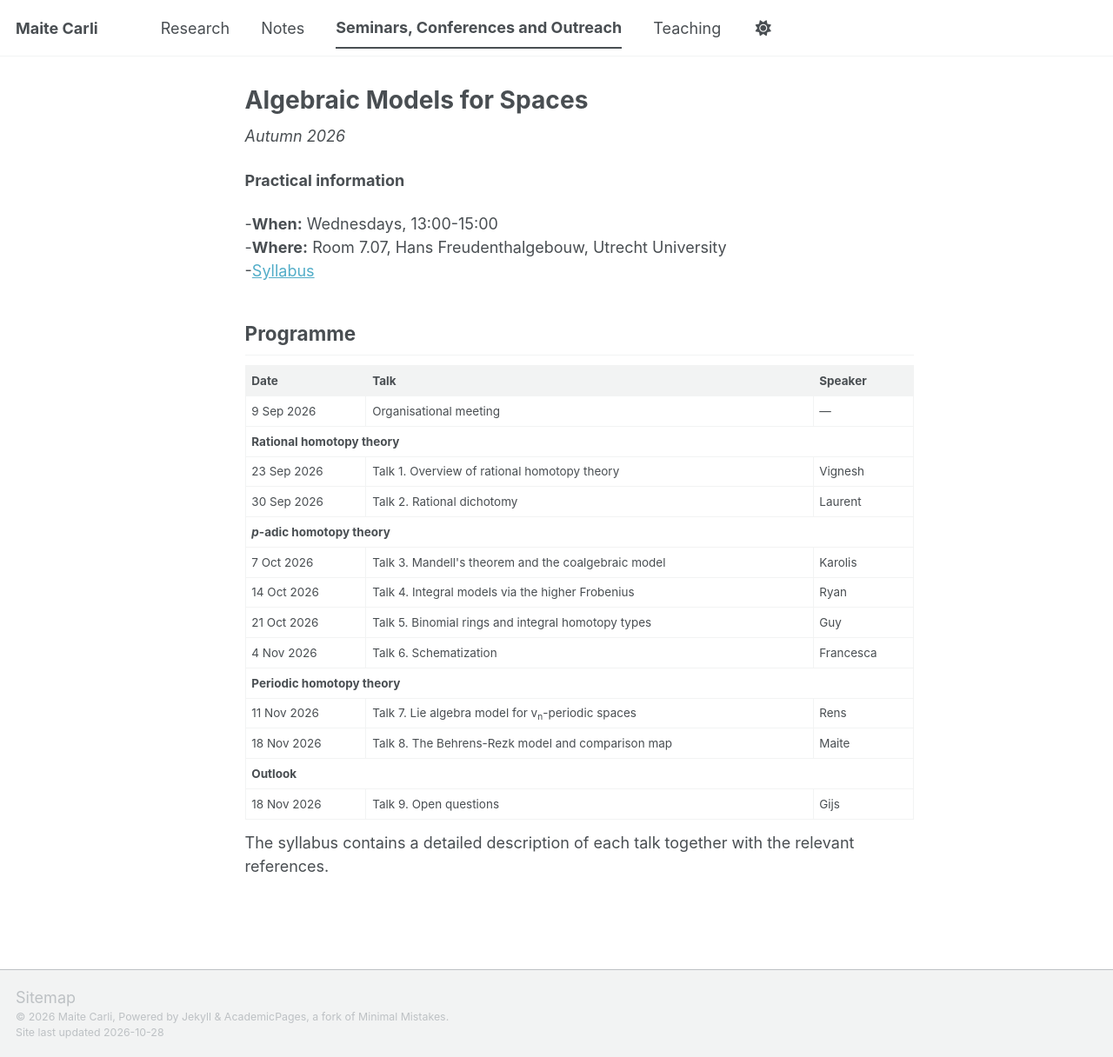
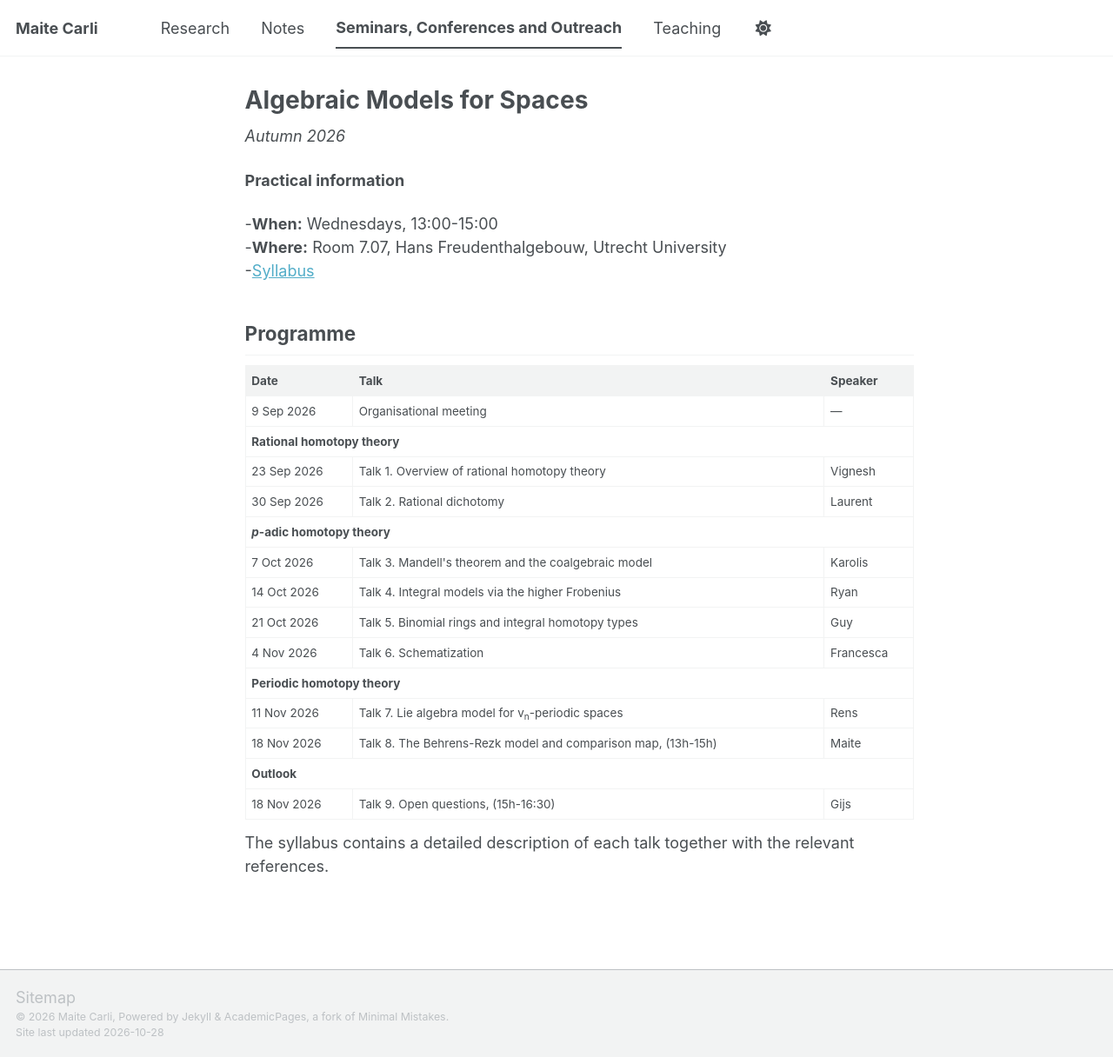
Before and after one commit to Maite-Carli/Maite-Carli.github.io, a Jekyll site: the page built from _pages/seminar.md, in a window 1280 px wide and 1216 px high. Shown: the whole window at 87% size. Built offline with Jekyll 4.4.1, drawn with Linux system fonts in a browser that asks for light colours; a script bundle is joined from its source files by our own code; library files that are not in the unit come from our copies.

Commit message:
Update seminar titles and times in seminar.yml

```diff
--- a/_data/seminar.yml
+++ b/_data/seminar.yml
@@ -109,13 +109,13 @@ talks:
   - part: "Periodic homotopy theory"
     number: 8
     date: 2026-11-18
-    title: "The Behrens-Rezk model and comparison map"
+    title: "The Behrens-Rezk model and comparison map, (13h-15h)"
     speaker: "Maite"
     notes:
 
   - part: "Outlook"
     number: 9
-    date: 2026-11-18, 15h-16:30
-    title: "Open questions"
+    date: 2026-11-18
+    title: "Open questions, (15h-16:30)"
     speaker: "Gijs"
     notes:
```
